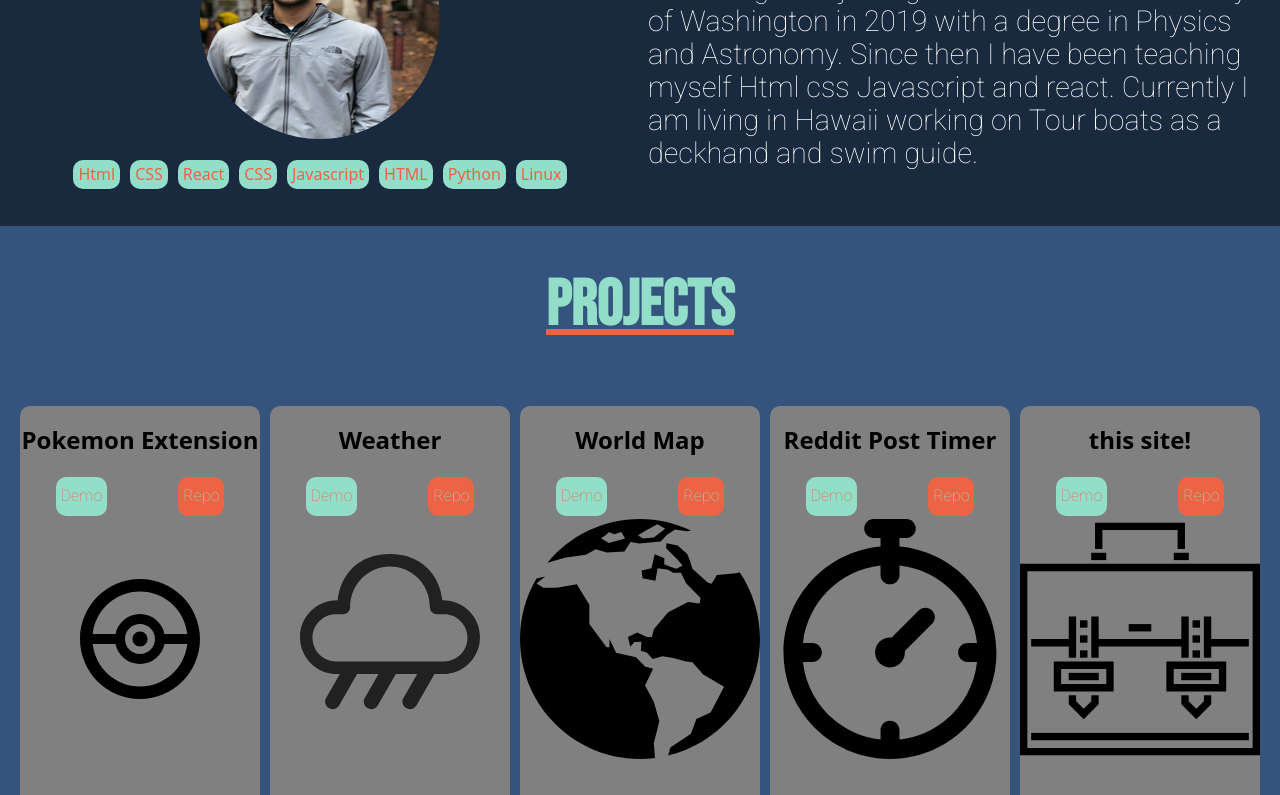
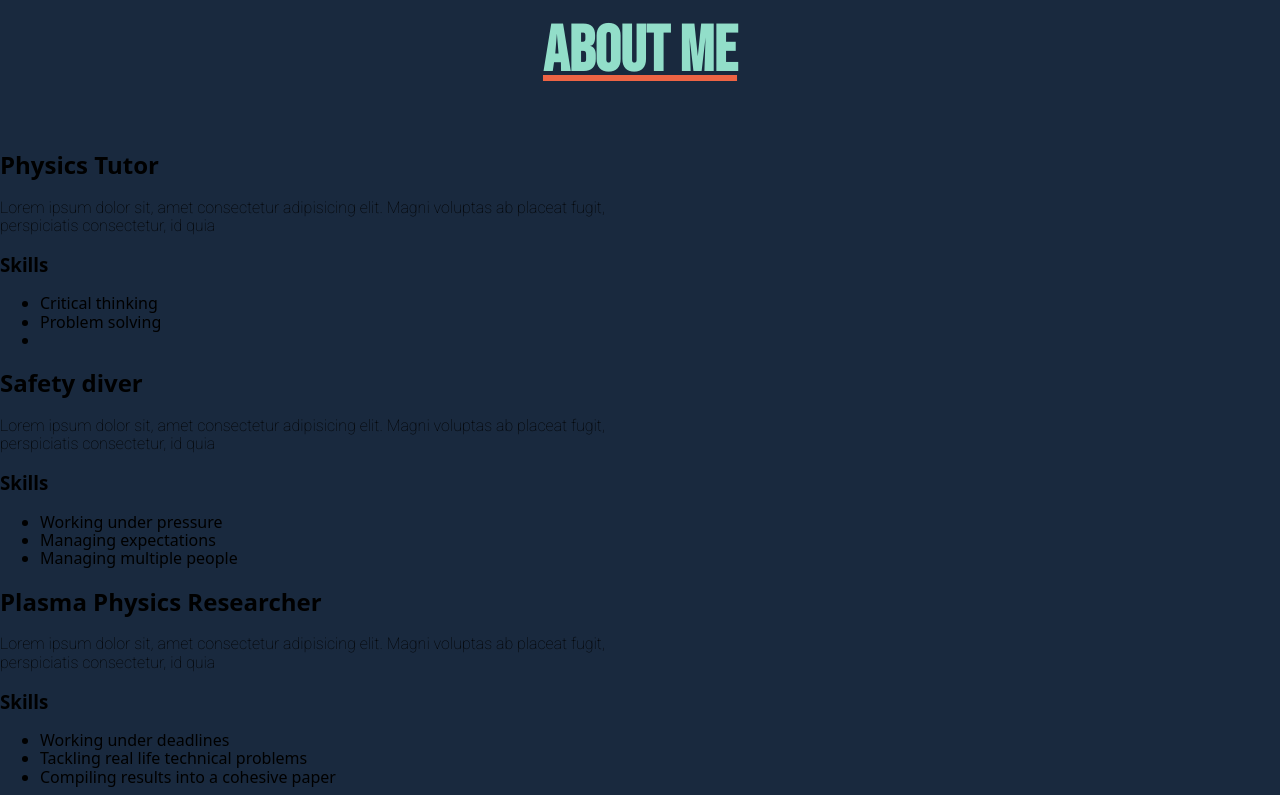
Before and after one commit to piacib/portfolio, a React (Create React App) app: page / in a window 1280 px wide. Shown: the part 1060-1855 px from the top of the page. Built offline with nearby package versions, Linux system fonts and the light colour scheme.

Commit message:
added background

```diff
--- a/src/components/AboutMe/AboutMe.tsx
+++ b/src/components/AboutMe/AboutMe.tsx
@@ -6,8 +6,9 @@ import { AboutMeSectionId } from "../../global";
 const AboutMe: React.FC = () => {
   return (
     <section id={AboutMeSectionId}>
+      <div id='about_me_background'></div>
       <h1 className="section_header">About Me</h1>
-      <img className="self_portrait" src={Me} alt="self portrait" />
+      {/* <img className="self_portrait" src={Me} alt="self portrait" />
       <ul className="about_me_skills">
         <li>Html</li>
         <li>CSS</li>
@@ -17,7 +18,7 @@ const AboutMe: React.FC = () => {
         <li>HTML</li>
         <li>Python</li>
         <li>Linux</li>
-      </ul>
+      </ul> */}
       <p className="about_me_text">
         I am an aspiring front end web developer currently searching for a job.
         I graduated for the University of Washington in 2019 with a degree in
@@ -25,6 +26,49 @@ const AboutMe: React.FC = () => {
         Javascript and react. Currently I am living in Hawaii working on Tour
         boats as a deckhand and swim guide.
       </p>
+      <div id="experience_container">
+        <div className="experience_card">
+          <h2>Physics Tutor</h2>
+          <p>
+            Lorem ipsum dolor sit, amet consectetur adipisicing elit. Magni
+            voluptas ab placeat fugit, perspiciatis consectetur, id quia
+          </p>
+          <h3>Skills</h3>
+          <ul>
+            <li>Critical thinking</li>
+            <li>Problem solving</li>
+            <li></li>
+          </ul>
+        </div>
+        <div className="experience_card">
+          <h2>Safety diver</h2>
+          <p>
+            Lorem ipsum dolor sit, amet consectetur adipisicing elit. Magni
+            voluptas ab placeat fugit, perspiciatis consectetur, id quia
+          </p>
+          <h3>Skills</h3>
+
+          <ul>
+            <li>Working under pressure</li>
+            <li>Managing expectations</li>
+            <li>Managing multiple people</li>
+          </ul>
+        </div>
+        <div className="experience_card">
+          <h2>Plasma Physics Researcher</h2>
+          <p>
+            Lorem ipsum dolor sit, amet consectetur adipisicing elit. Magni
+            voluptas ab placeat fugit, perspiciatis consectetur, id quia
+          </p>
+          <h3>Skills</h3>
+
+          <ul>
+            <li>Working under deadlines</li>
+            <li>Tackling real life technical problems</li>
+            <li>Compiling results into a cohesive paper</li>
+          </ul>
+        </div>
+      </div>
     </section>
   );
 };
```
